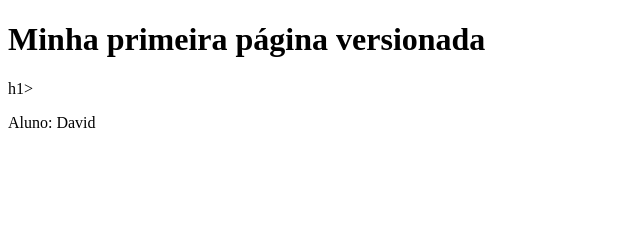
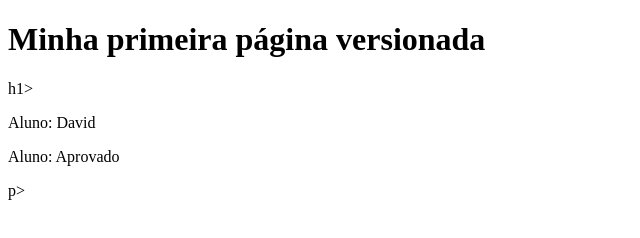
Before and after one commit to davidsguimaraes-saba/aula_git, a plain HTML site: page index.html in a window 1280 px wide. Shown: the whole page, without its empty margins (0-640 px from the left). Drawn offline with Linux system fonts and the light colour scheme.

Commit message:
Aluno aprovado

```diff
--- a/index.html
+++ b/index.html
@@ -9,5 +9,6 @@
 <body>
     <h1>Minha primeira página versionada</h1>h1>
     <p>Aluno: David</p>
+    <p>Aluno: Aprovado</p>p>
 </body>
 </html>
```
